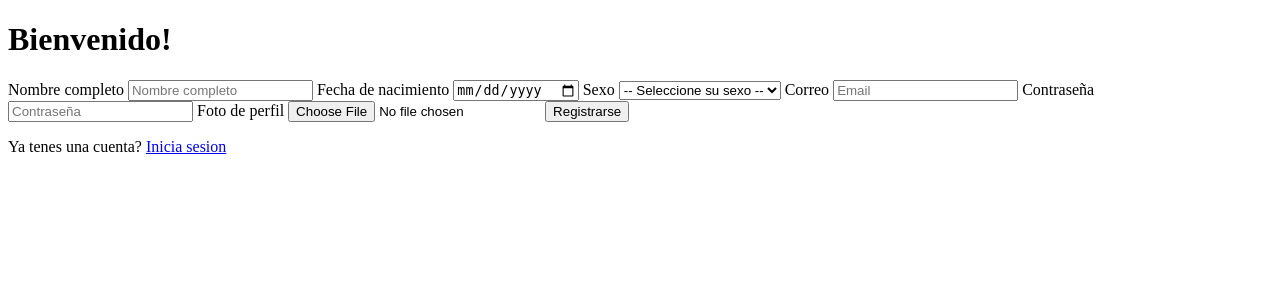
After one commit to TomasZ-png/PW2_PREGUNTADOS, a PHP site: page /registrarseVista.php in a window 1280 px wide. The commit adds this page. Shown: the top 300 px of the page. Run offline with PHP 8.4, Linux system fonts and the light colour scheme.

Commit message:
login andando (sin diseño visual)

```diff
--- a/core/preguntados_db.sql
+++ b/core/preguntados_db.sql
@@ -12,3 +12,6 @@ CREATE TABLE usuario(
     foto_perfil VARCHAR(255),
     rol VARCHAR(50) NOT NULL
 );
+
+INSERT INTO usuario (nombre_completo, correo, password, anio_nacimiento, sexo, foto_perfil, rol)
+VALUES ('admin', 'admin@test.com', 1234, '', '', '', 'ADMIN');
--- a/helpers/MyDatabase.php
+++ b/helpers/MyDatabase.php
@@ -35,6 +35,10 @@ class MyDatabase
         }
     }
 
+    public function prepare($string){
+        return $this->conexion->prepare($string);
+    }
+
     public function getConexion(){
         return $this->conexion;
     }
--- a/helpers/index.php
+++ b/helpers/index.php
@@ -5,5 +5,5 @@ session_start();
 include_once("ConfigFactory.php");
 $configFactory = new ConfigFactory();
 
-$router = $configFactory->getClase('router');
+$router = $configFactory->getClase('Router');
 $router->executeController($_GET["controller"], $_GET["method"]);
--- /dev/null
+++ b/views/registrarseVista.php
@@ -0,0 +1,36 @@
+<!DOCTYPE html>
+<html lang="en">
+<head>
+    <meta charset="UTF-8">
+    <title>Login</title>
+</head>
+<body>
+
+<div>
+<h1>Bienvenido!</h1>
+<form action="index.php?controller=LoginController&method=registrarse" method="post" enctype="multipart/form-data">
+    <label for="name">Nombre completo</label>
+    <input type="text" name="name" id="name" placeholder="Nombre completo">
+    <label for="fecha_nac">Fecha de nacimiento</label>
+    <input type="date" name="fecha_nac" id="fecha_nac" placeholder="Nombre completo">
+    <label for="sexo">Sexo</label>
+    <select name="sexo" id="sexo">
+        <option disabled selected>-- Seleccione su sexo --</option>
+        <option>Masculino</option>
+        <option>Femenino</option>
+        <option>Prefiero no cargarlo</option>
+    </select>
+    <label for="email">Correo</label>
+    <input type="text" name="email" id="email" placeholder="Email">
+    <label for="password">Contraseña</label>
+    <input type="password" name="password" id="password" placeholder="Contraseña">
+    <label for="foto-perfil">Foto de perfil</label>
+    <input type="file" name="user_photo" id="foto-perfil">
+    <button type="submit">Registrarse</button>
+</form>
+    <p>Ya tenes una cuenta? <a href="index.php?controller=LoginController&method=login">Inicia sesion</a></p>
+</div>
+</body>
+</html>
+
+<?php
```
Also changed, not shown: controllers/LoginController.php (+18 -1 lines), model/LoginModel.php (+35 -0 lines), views/loginVista.php (+5 -2 lines).
